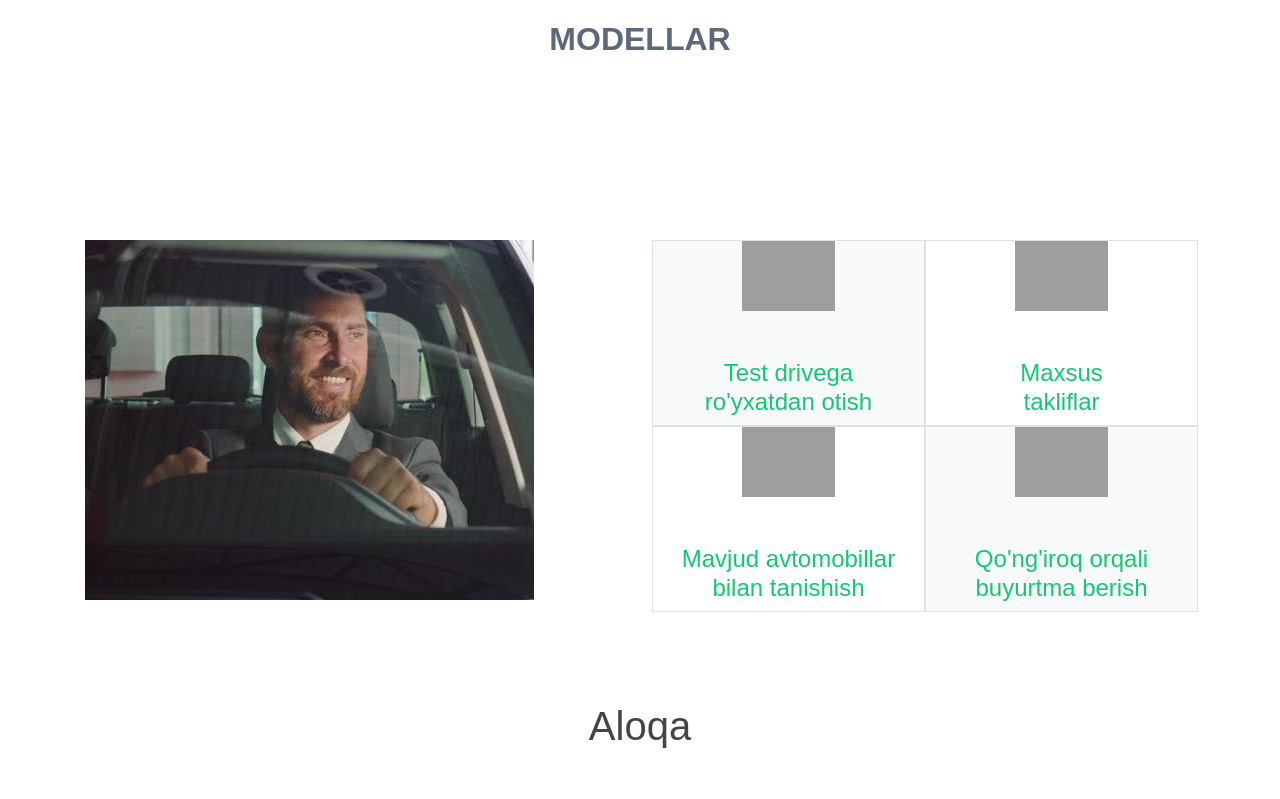
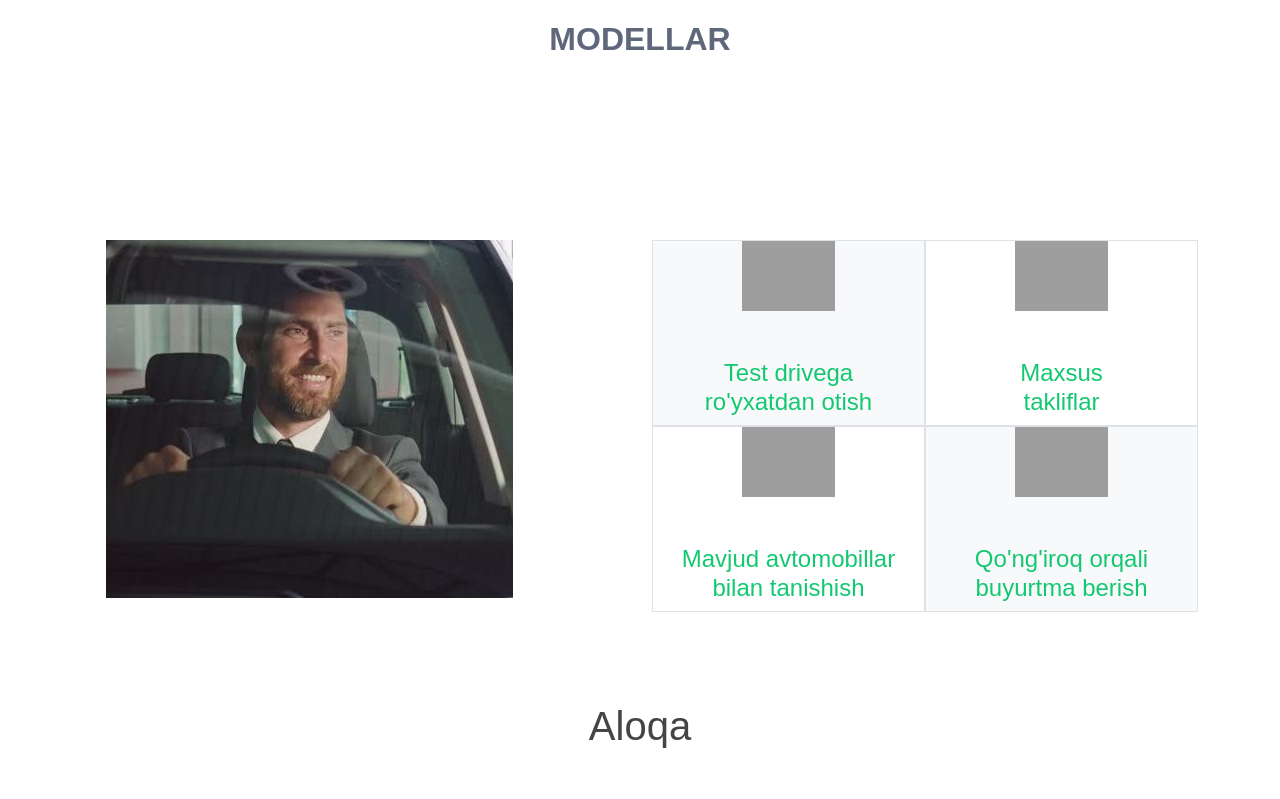
Before and after one commit to SHOHIJAHON20001/SandDMotors, a Django app: page / in a window 1280 px wide. Shown: the part 932-1731 px from the top of the page. Run offline with Django 4.2, Linux system fonts and the light colour scheme; data that the repository does not hold is empty; parts of the project's set-up code (start-up, migrations or seed data) failed here and were passed over; some libraries are stand-ins or nearby versions; grey boxes are pictures that could not be loaded.

Commit message:
sandmotors

```diff
--- a/templates/index.html
+++ b/templates/index.html
@@ -67,7 +67,7 @@
       <div class="row">
         <div class="col">
           <div class="col-md-10">
-            <img src="/static/assets/img/salon.jpg" class="img" >
+            <img src="/static/assets/img/salon2.jpg" class="img" >
           </div>
           <div>
           </div>
```
Also changed, not shown: static/assets/img/salon.jpg (deleted), static/assets/img/salon2.jpg (added).
